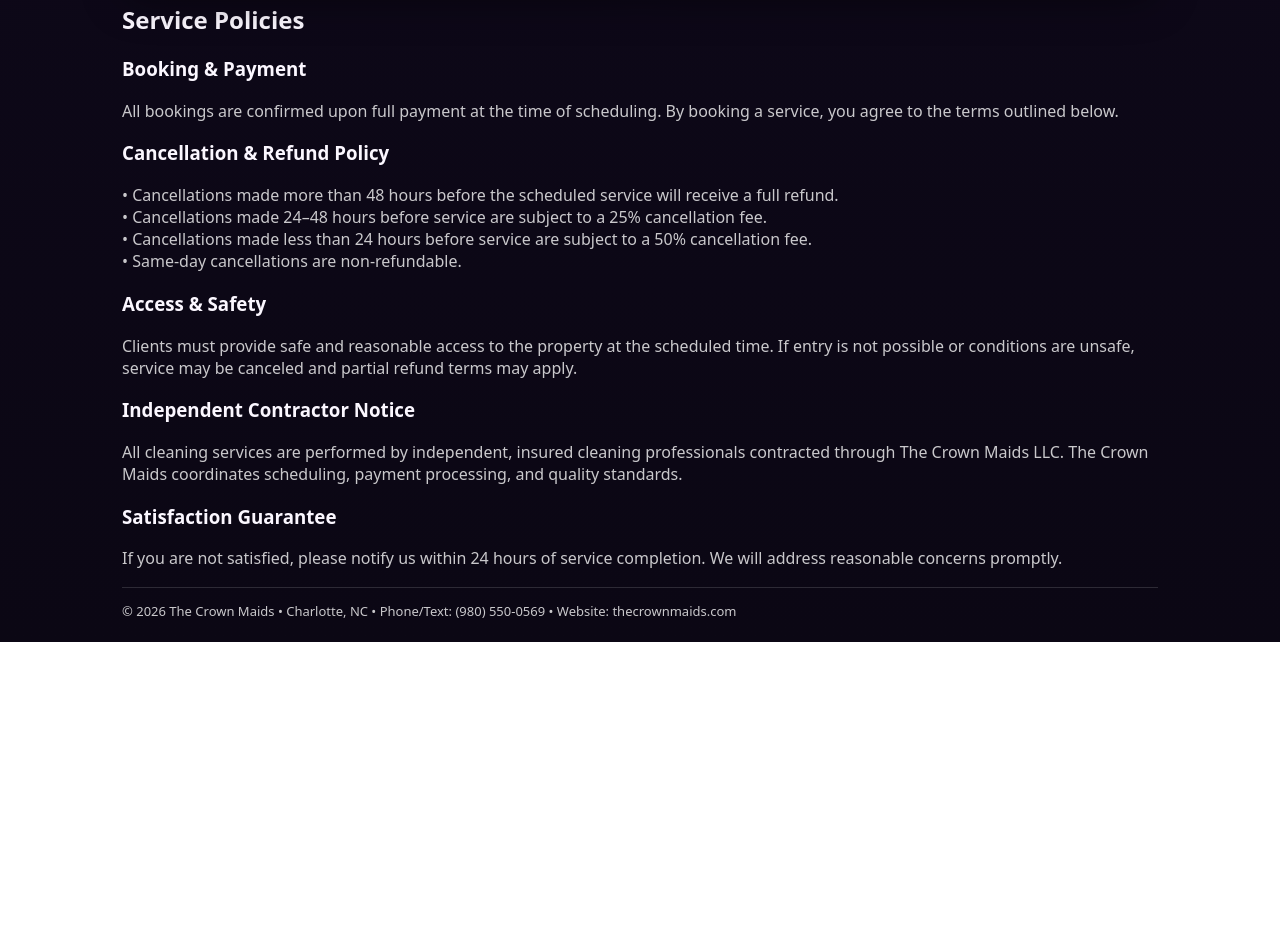
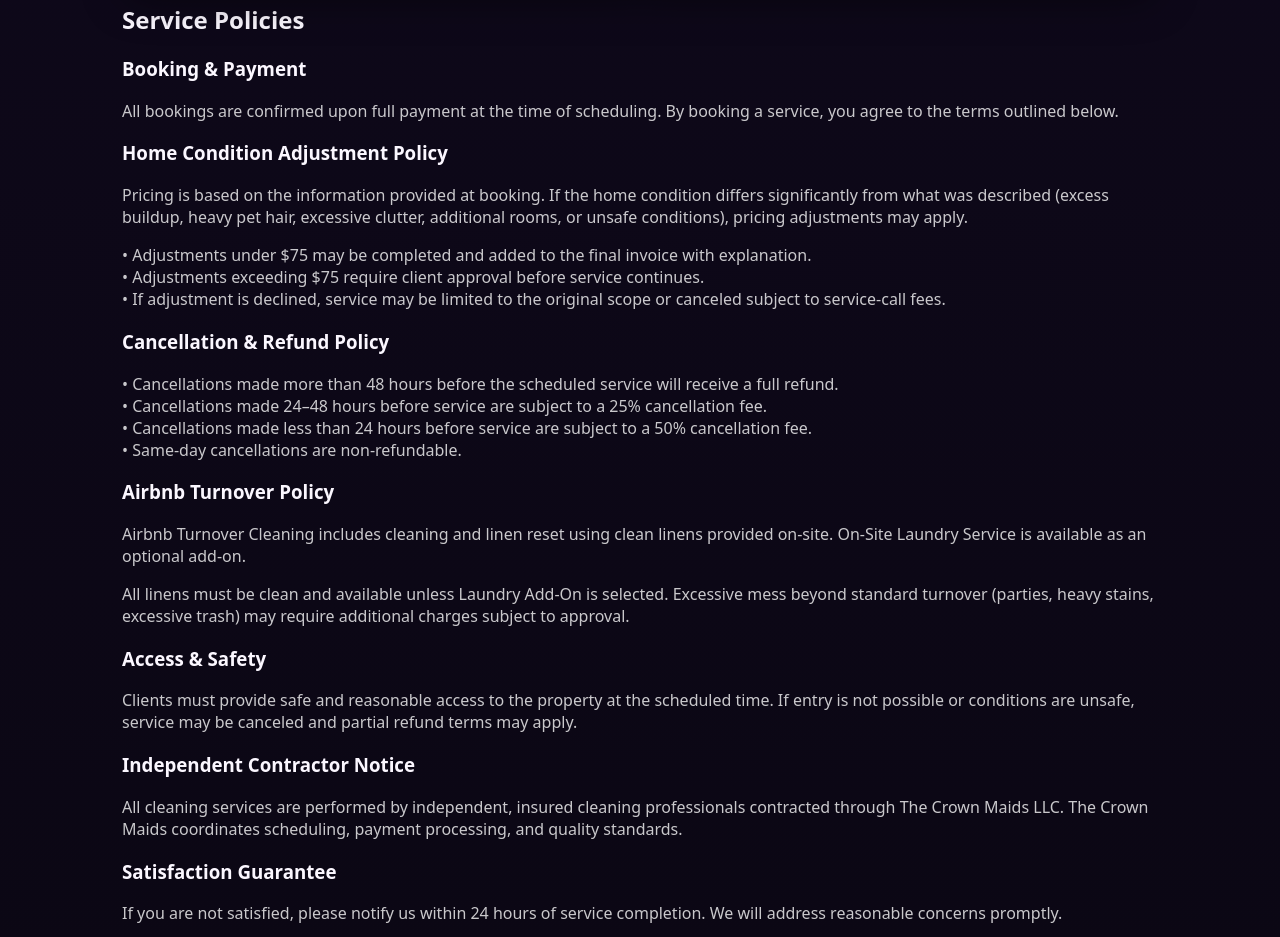
Before and after one commit to THECROWNMAIDS/thecrownmaids, a plain HTML site: page index.html in a window 1280 px wide. Shown: the part 1851-2788 px from the top of the page. Before the commit the page ends 2493 px from the top, so only its background shows below. Drawn offline with Linux system fonts and the light colour scheme.

Commit message:
Update index.html
UPDATED POLICY

```diff
--- a/index.html
+++ b/index.html
@@ -334,7 +334,17 @@ Pricing is based on the information provided at booking. If the home condition d
     All bookings are confirmed upon full payment at the time of scheduling.
     By booking a service, you agree to the terms outlined below.
   </p>
+<h3>Home Condition Adjustment Policy</h3>
+<p class="muted">
+Pricing is based on the information provided at booking. If the home condition differs significantly from what was described
+(excess buildup, heavy pet hair, excessive clutter, additional rooms, or unsafe conditions), pricing adjustments may apply.
+</p>
 
+<p class="muted">
+• Adjustments under $75 may be completed and added to the final invoice with explanation.<br>
+• Adjustments exceeding $75 require client approval before service continues.<br>
+• If adjustment is declined, service may be limited to the original scope or canceled subject to service-call fees.
+</p>
   <h3>Cancellation & Refund Policy</h3>
   <p class="muted">
     • Cancellations made more than 48 hours before the scheduled service will receive a full refund.<br>
@@ -342,7 +352,16 @@ Pricing is based on the information provided at booking. If the home condition d
     • Cancellations made less than 24 hours before service are subject to a 50% cancellation fee.<br>
     • Same-day cancellations are non-refundable.
   </p>
+<h3>Airbnb Turnover Policy</h3>
+<p class="muted">
+Airbnb Turnover Cleaning includes cleaning and linen reset using clean linens provided on-site.
+On-Site Laundry Service is available as an optional add-on.
+</p>
 
+<p class="muted">
+All linens must be clean and available unless Laundry Add-On is selected.
+Excessive mess beyond standard turnover (parties, heavy stains, excessive trash) may require additional charges subject to approval.
+</p>
   <h3>Access & Safety</h3>
   <p class="muted">
     Clients must provide safe and reasonable access to the property at the scheduled time.
```
